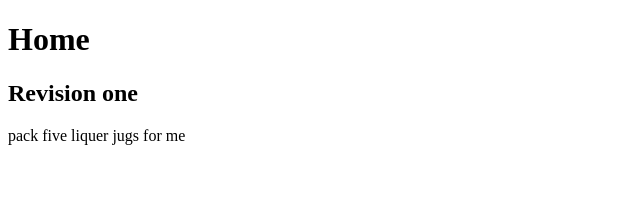
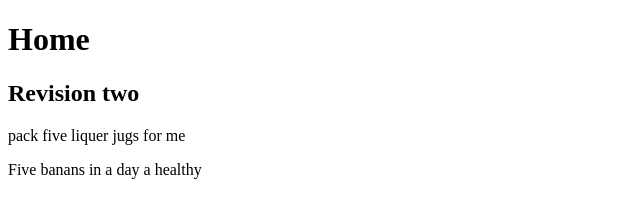
Before and after one commit to kamranblueeast/test-blueeast, a plain HTML site: page index.html in a window 1280 px wide. Shown: the whole page, without its empty margins (0-640 px from the left). Drawn offline with Linux system fonts and the light colour scheme.

Commit message:
rivision two

```diff
--- a/index.html
+++ b/index.html
@@ -7,8 +7,10 @@
 </head>
 <body>
     <h1>Home</h1>
-    <h2>Revision one</h2>
+    <h2>Revision two</h2>
     <p> pack five liquer jugs for me</p>
+    <p>Five banans in a day a healthy</p>
+
 
 </body>
 </html>
```
